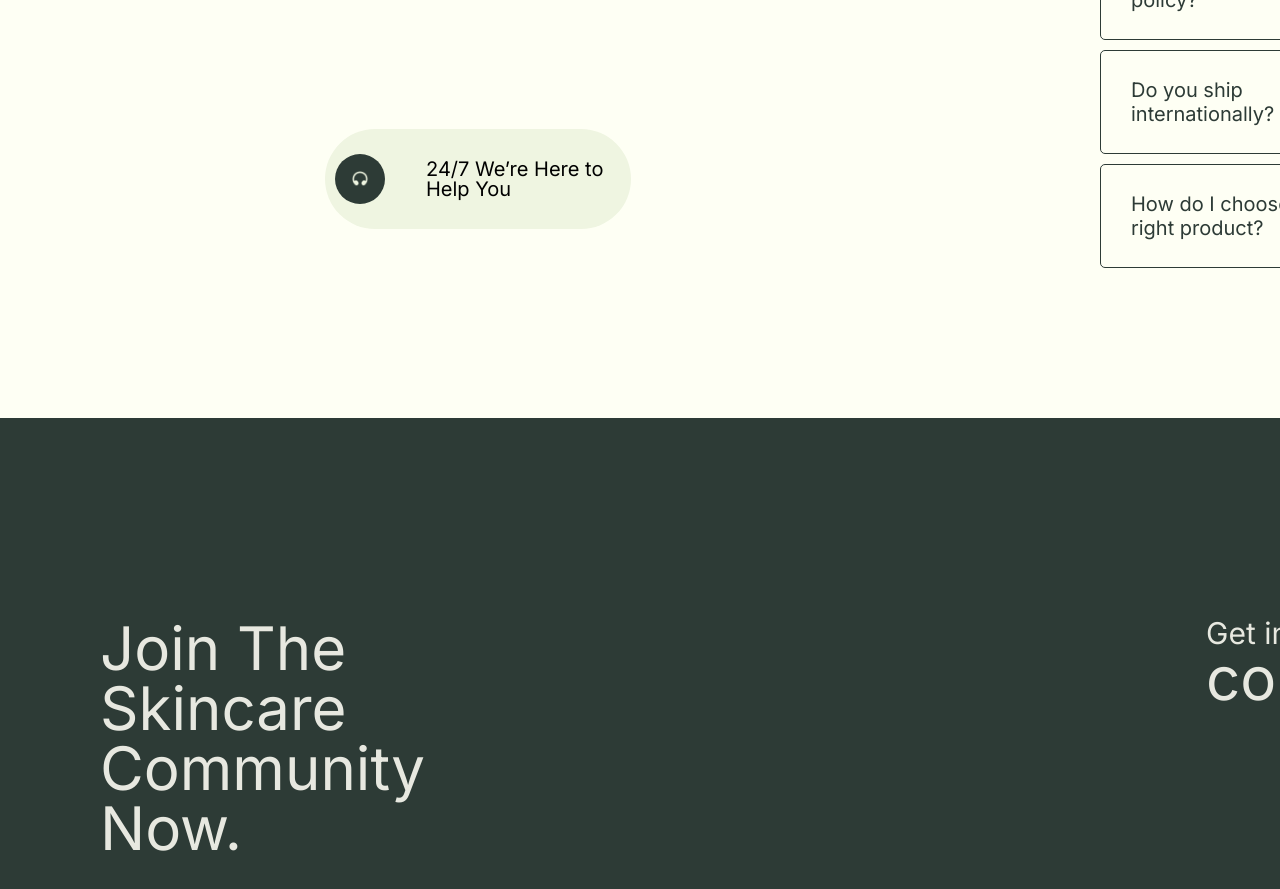
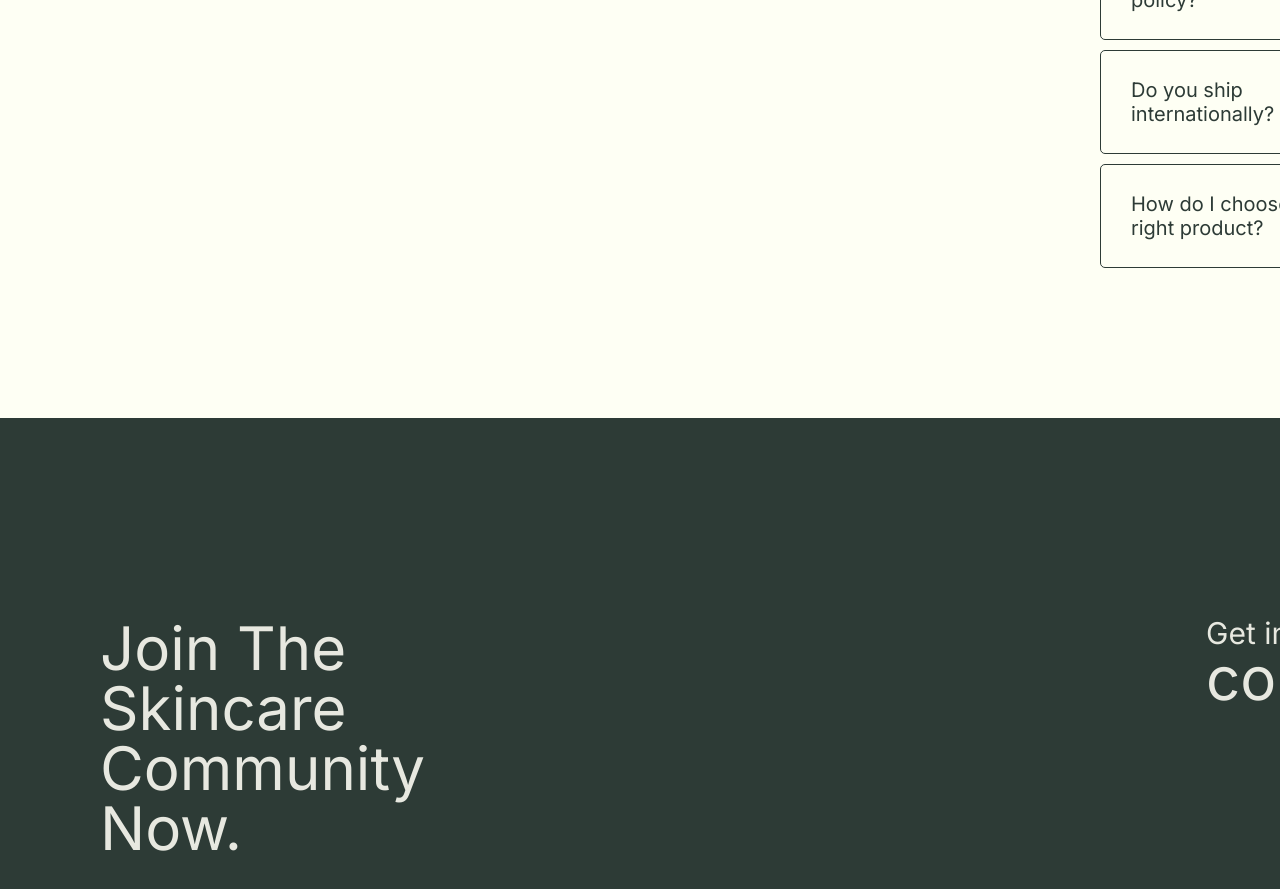
Before and after one commit to lokeshsattimsetti7/SixNine, a React (Create React App) app: page / in a window 1280 px wide. Shown: the part 8840-9729 px from the top of the page. Built offline with nearby package versions, Linux system fonts and the light colour scheme.

Commit message:
Update Feedback.jsx

```diff
--- a/src/Components/FeedBack/Feedback.jsx
+++ b/src/Components/FeedBack/Feedback.jsx
@@ -1,7 +1,6 @@
 import React, { useState } from "react";
 import styles from "./Feedback.module.css";
 import Img from "./mathilde-langevin-p3O5f4u95Lo-unsplash 1 (1).png";
-import Head from "./headphone-svgrepo-com 1.png";
 
 const faqData = [
   {
@@ -40,10 +39,6 @@ const Feedback = () => {
     <div className={styles.MainSection}>
       <div className={styles.LeftSide}>
         <img src={Img} alt="cream" />
-        <div className={styles.Square}>
-          <img src={Head} alt="Headset" />
-          <p>24/7 We’re Here to Help You</p>
-        </div>
       </div>
       <div className={styles.RightSide}>
         <button>
```
